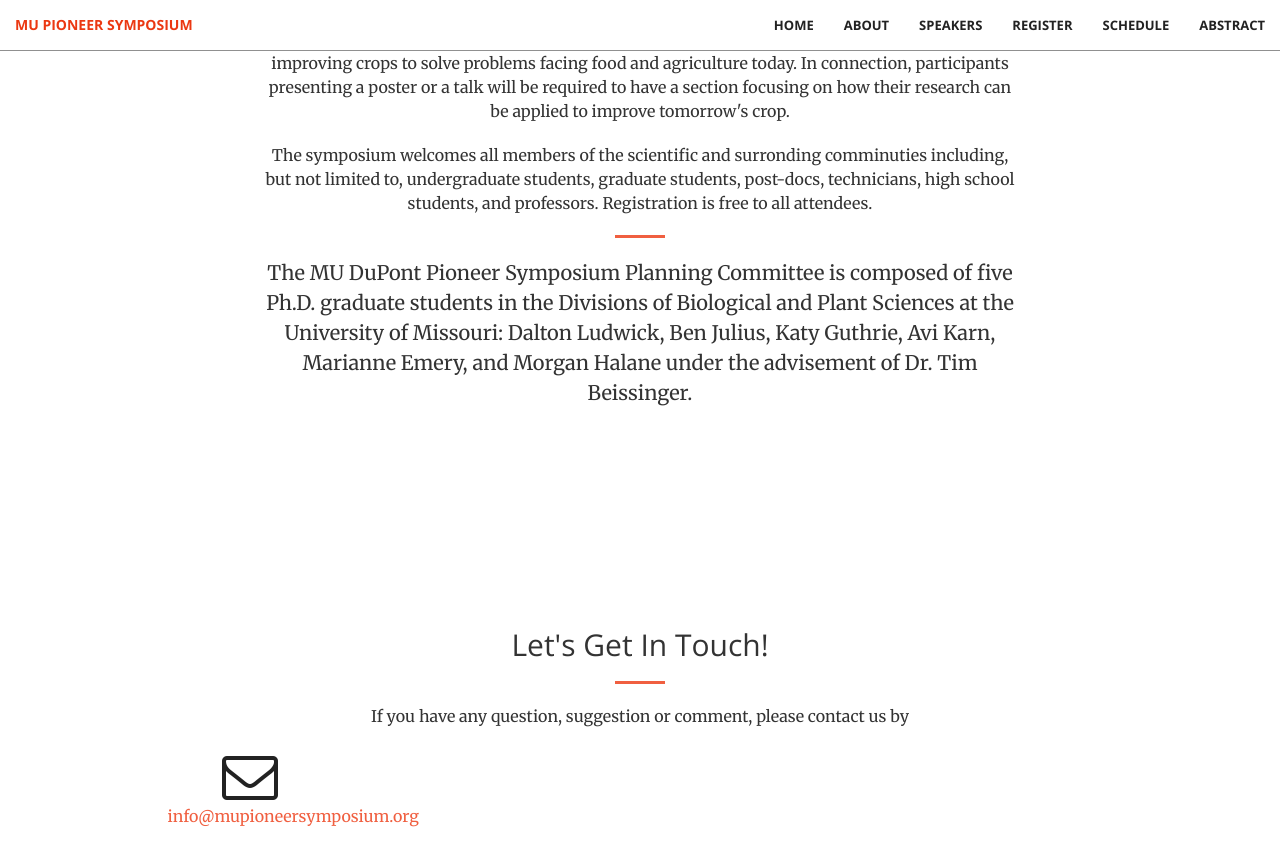
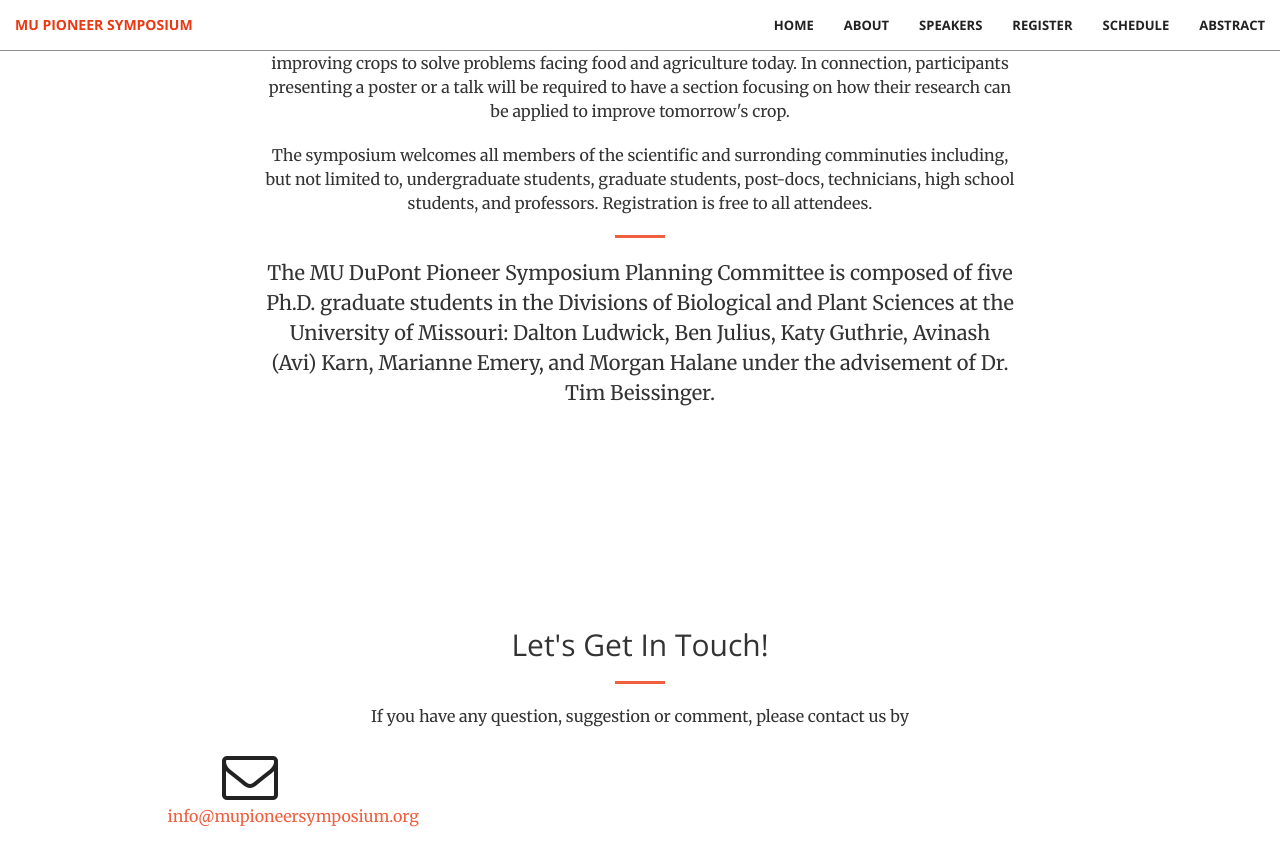
Before and after one commit to mupioneersymposium/mupioneersymposium.github.io, a Jekyll site: the page built from index.html, in a window 1280 px wide and 900 px high, scrolled down 1777 px. Shown: the top 866 px of the window. Built offline with Jekyll 4.4.1, drawn with Linux system fonts in a browser that asks for light colours.

Commit message:
Update about-brief.html

```diff
--- a/_includes/about-brief.html
+++ b/_includes/about-brief.html
@@ -9,7 +9,7 @@
 <p>The aim of this symposium is to bring together numerous groups across Mizzou, other universities, and the community with vastly diverse research directed towards a unified goal: improving crops to solve problems facing food and agriculture today. In connection, participants presenting a poster or a talk will  be required to have a section focusing on how their research can be applied to improve tomorrow's crop.</p>
 <p>The symposium welcomes all members of the scientific and surronding comminuties including, but not limited to, undergraduate students, graduate students, post-docs, technicians, high school students, and professors. Registration is free to all attendees. </p>
 <hr>
-                <p style="font-size:20px">The MU DuPont Pioneer Symposium Planning Committee is composed of five Ph.D. graduate students in the Divisions of Biological and Plant Sciences at the University of Missouri: Dalton Ludwick, Ben Julius, Katy Guthrie, Avi Karn, Marianne Emery, and Morgan Halane under the advisement of Dr. Tim Beissinger.</p>
+                <p style="font-size:20px">The MU DuPont Pioneer Symposium Planning Committee is composed of five Ph.D. graduate students in the Divisions of Biological and Plant Sciences at the University of Missouri: Dalton Ludwick, Ben Julius, Katy Guthrie, Avinash (Avi) Karn, Marianne Emery, and Morgan Halane under the advisement of Dr. Tim Beissinger.</p>
             </div>
         </div>
     </div>
```
